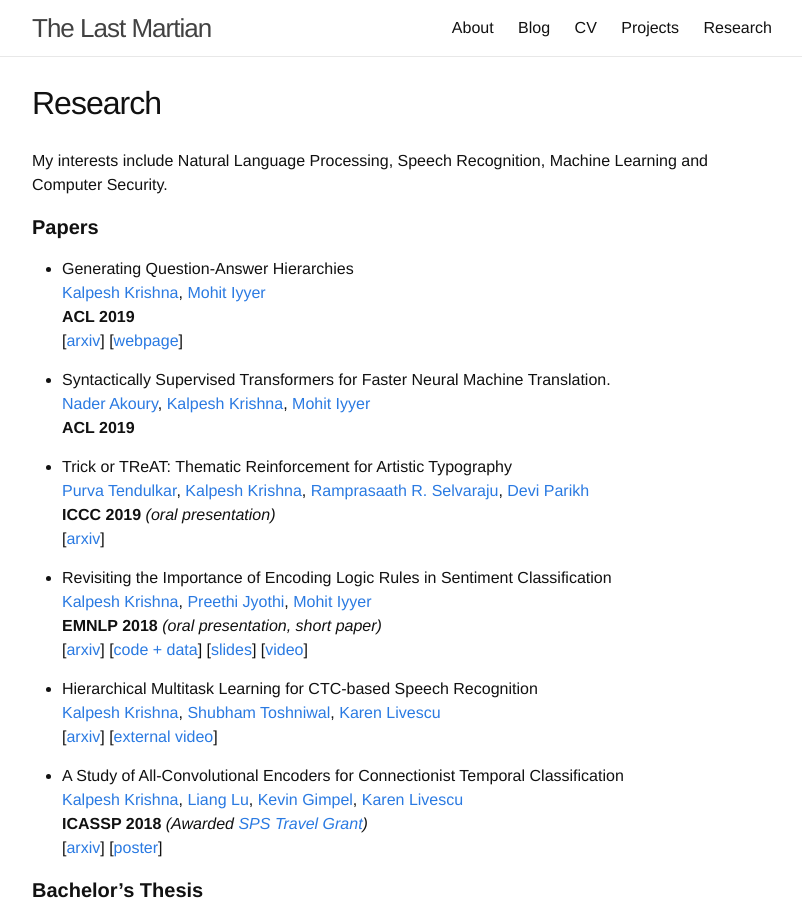
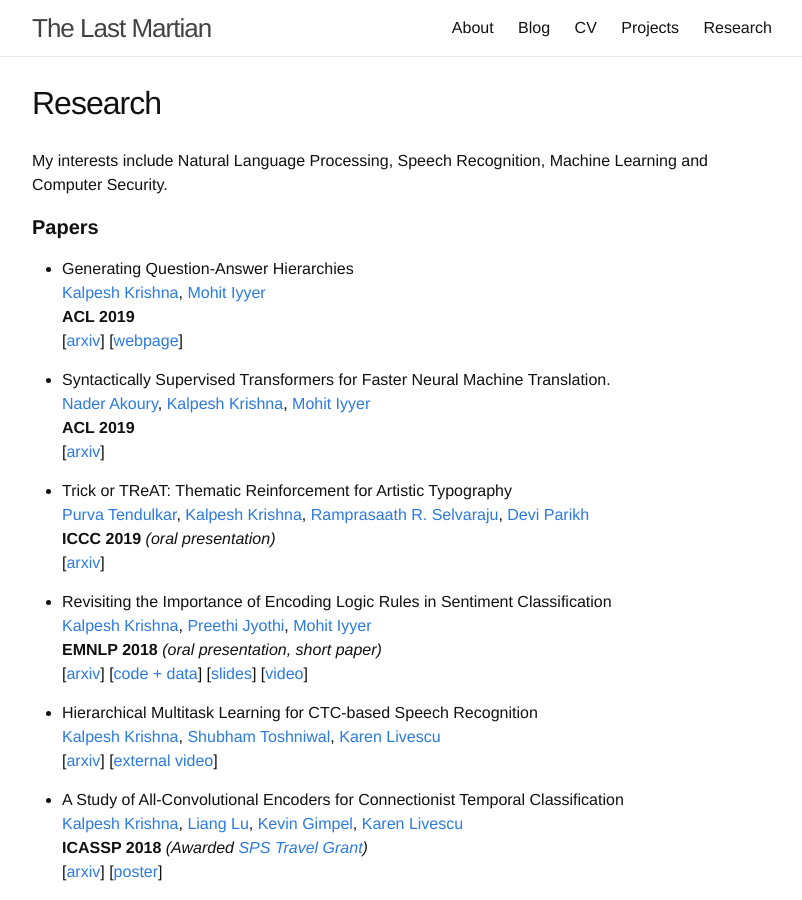
Before and after one commit to martiansideofthemoon/martiansideofthemoon.github.io, a Jekyll site: the page built from _pages/research.md, in a window 1280 px wide and 900 px high. Shown: the whole window, without its empty margins (238-1040 px from the left). Built offline with Jekyll 4.4.1, drawn with Linux system fonts in a browser that asks for light colours; comment, search, counter and statistics services are not loaded.

Commit message:
Website update

```diff
--- a/_pages/research.md
+++ b/_pages/research.md
@@ -15,6 +15,7 @@ My interests include Natural Language Processing, Speech Recognition, Machine Le
 * Syntactically Supervised Transformers for Faster Neural Machine Translation.
 [Nader Akoury](https://github.com/dojoteef), [Kalpesh Krishna](http://martiansideofthemoon.github.io/), [Mohit Iyyer](https://people.cs.umass.edu/~miyyer/)
 **ACL 2019**
+\[[arxiv](https://arxiv.org/abs/1906.02622)\]
 
 * Trick or TReAT: Thematic Reinforcement for Artistic Typography
 [Purva Tendulkar](http://purvaten.github.io/), [Kalpesh Krishna](http://martiansideofthemoon.github.io/), [Ramprasaath R. Selvaraju](https://ramprs.github.io/), [Devi Parikh](https://www.cc.gatech.edu/~parikh/)
```
